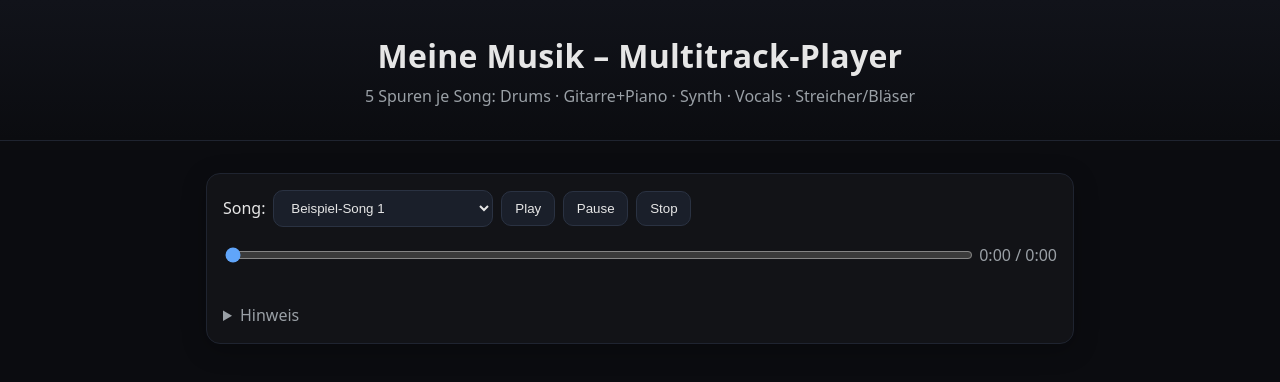
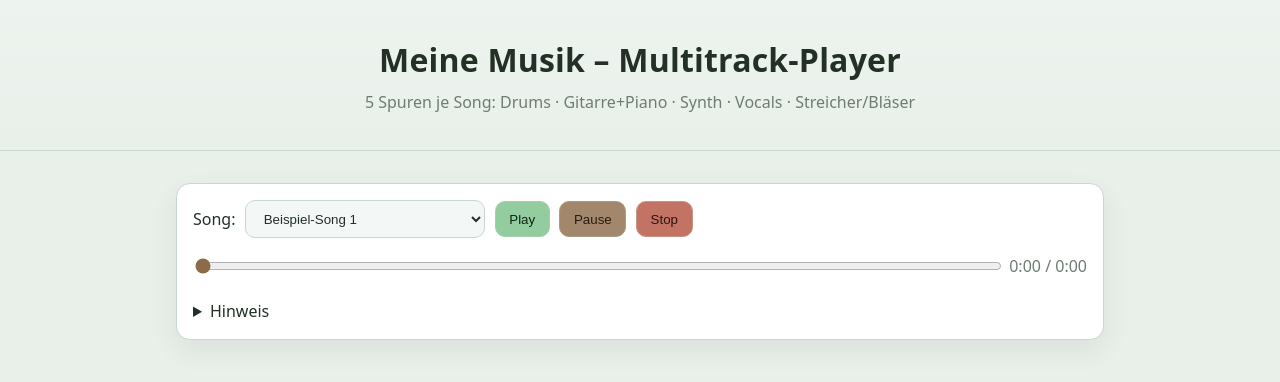
Before and after one commit to RauhmMusik/Rauhm-tbt, a plain HTML site: page index.html in a window 1280 px wide. Drawn offline with Linux system fonts and the light colour scheme; no server answers.

Commit message:
Add files via upload

```diff
--- a/index.html
+++ b/index.html
@@ -18,9 +18,9 @@
         <label for="songSelect">Song:</label>
         <select id="songSelect" class="select"></select>
 
-        <button id="btnPlay" class="btn">Play</button>
-        <button id="btnPause" class="btn">Pause</button>
-        <button id="btnStop" class="btn">Stop</button>
+        <button id="btnPlay" class="btn btn--play">Play</button>
+        <button id="btnPause" class="btn btn--pause">Pause</button>
+        <button id="btnStop" class="btn btn--stop">Stop</button>
       </div>
 
       <div class="timebar">
--- a/style.css
+++ b/style.css
@@ -1,58 +1,101 @@
-/* Minimal, sauber */
+/* Sage green theme with earthy accents */
 :root {
-  --bg: #0b0c10;
-  --card: #121317;
-  --fg: #e6e6e6;
-  --muted: #9aa0a6;
-  --brand: #7dd3fc;
-  --accent: #60a5fa;
-  --danger: #ef4444;
-  --ok: #22c55e;
+  /* Base */
+  --bg: #e9f0ea;             /* light sage */
+  --fg: #233026;             /* deep green text */
+  --muted: #6e7c73;          /* muted gray-green for secondary text */
+  --card: #ffffff;           /* cards on light background */
+  --border: #c9d8cf;         /* soft greenish border */
+  --shadow: rgba(23, 32, 27, .07);
+
+  /* Accents */
+  --accent: #8b6b4a;         /* brown accent (slider + focus) */
+  --ok: #7fc48f;             /* light green (play / solo) */
+  --danger: #b65a4a;         /* muted terracotta (stop / mute) */
+  --warn: #8b6b4a;           /* brown (pause) */
 }
 
 * { box-sizing: border-box; }
-html, body { margin: 0; padding: 0; background: var(--bg); color: var(--fg); font: 16px/1.5 system-ui, -apple-system, Segoe UI, Roboto, Arial, sans-serif; }
+html, body { margin: 0; padding: 0; background: var(--bg); color: var(--fg); font: 16px/1.55 system-ui, -apple-system, Segoe UI, Roboto, Arial, sans-serif; }
 
-header { text-align: center; padding: 2rem 1rem; background: linear-gradient(180deg, #11131a, #0b0c10); border-bottom: 1px solid #1f2430; }
-h1 { margin: 0 0 .25rem; font-weight: 700; letter-spacing: .3px; }
+header {
+  text-align: center; padding: 2.2rem 1rem;
+  background: linear-gradient(180deg, #edf4ef, #e9f0ea);
+  border-bottom: 1px solid var(--border);
+}
+h1 { margin: 0 0 .35rem; font-weight: 750; letter-spacing: .2px; }
 header p { margin: 0; color: var(--muted); }
 
-.container { max-width: 900px; margin: 2rem auto; padding: 0 1rem; }
-.player { background: var(--card); border: 1px solid #1f2430; border-radius: 14px; padding: 1rem; box-shadow: 0 6px 24px rgba(0,0,0,.25); }
+.container { max-width: 960px; margin: 2rem auto; padding: 0 1rem; }
+.player {
+  background: var(--card);
+  border: 1px solid var(--border);
+  border-radius: 14px;
+  padding: 1rem;
+  box-shadow: 0 10px 28px var(--shadow);
+}
 
-.row { display: flex; align-items: center; flex-wrap: wrap; }
-.gap { gap: .5rem; }
+.row { display: flex; align-items: center; flex-wrap: wrap; gap: .6rem; }
+.select, .btn {
+  background: #f3f7f5;
+  color: var(--fg);
+  border: 1px solid var(--border);
+  border-radius: 10px;
+  padding: .58rem .85rem;
+}
+.select { min-width: 240px; }
 
-.select, .btn { background: #1a1f2a; color: var(--fg); border: 1px solid #2a3242; border-radius: 10px; padding: .55rem .8rem; }
-.select { min-width: 220px; }
-.btn { cursor: pointer; }
-.btn:hover { border-color: var(--brand); }
+.btn { cursor: pointer; transition: transform .05s ease, box-shadow .1s ease, border-color .2s ease; }
+.btn:active { transform: translateY(1px); }
+.btn:focus { outline: 3px solid color-mix(in oklab, var(--accent) 30%, transparent); outline-offset: 2px; }
 
-.timebar { display: grid; grid-template-columns: 1fr auto; gap: .5rem; align-items: center; margin: 1rem 0 1.25rem; }
+/* Colored buttons */
+.btn--play  { background: color-mix(in oklab, var(--ok) 85%, #ffffff 15%); border-color: color-mix(in oklab, var(--ok) 50%, var(--border)); color: #0f2718; }
+.btn--pause { background: color-mix(in oklab, var(--warn) 80%, #ffffff 20%); border-color: color-mix(in oklab, var(--warn) 55%, var(--border)); color: #271c10; }
+.btn--stop  { background: color-mix(in oklab, var(--danger) 85%, #ffffff 15%); border-color: color-mix(in oklab, var(--danger) 55%, var(--border)); color: #2a1411; }
+
+.btn--play:hover  { box-shadow: 0 2px 10px color-mix(in oklab, var(--ok) 25%, transparent); }
+.btn--pause:hover { box-shadow: 0 2px 10px color-mix(in oklab, var(--warn) 25%, transparent); }
+.btn--stop:hover  { box-shadow: 0 2px 10px color-mix(in oklab, var(--danger) 25%, transparent); }
+
+.timebar {
+  display: grid; grid-template-columns: 1fr auto; gap: .6rem; align-items: center;
+  margin: 1rem 0 1.25rem;
+}
 #seek { width: 100%; accent-color: var(--accent); }
 .timecodes { color: var(--muted); font-variant-numeric: tabular-nums; }
 
-.tracks { display: grid; gap: .5rem; }
+.tracks { display: grid; gap: .6rem; }
 .track {
   display: grid;
-  grid-template-columns: 1fr auto auto 160px;
-  gap: .5rem;
+  grid-template-columns: 1fr auto auto 140px;
+  gap: .6rem;
   align-items: center;
-  background: #0f1218;
-  border: 1px solid #202634;
-  border-radius: 10px;
-  padding: .6rem .8rem;
+  background: #f7faf8;
+  border: 1px solid var(--border);
+  border-radius: 12px;
+  padding: .65rem .8rem;
 }
 .track .name { font-weight: 600; letter-spacing: .2px; }
-.track .toggles { display: flex; gap: .4rem; }
+.track .toggles { display: flex; gap: .45rem; }
+
 .track .toggles .tbtn {
-  background: #1a1f2a; color: var(--fg);
-  border: 1px solid #2a3242; border-radius: 8px; padding: .35rem .6rem; cursor: pointer;
+  background: #f3f7f5;
+  color: var(--fg);
+  border: 1px solid var(--border);
+  border-radius: 8px;
+  padding: .38rem .65rem;
+  cursor: pointer;
+  transition: border-color .15s ease, background .15s ease;
 }
-.track .toggles .tbtn.active { border-color: var(--ok); }
-.track .toggles .tbtn.mute.active { border-color: var(--danger); }
-.track .vol { display: flex; align-items: center; gap: .5rem; }
-.track .vol input[type=range] { width: 120px; accent-color: var(--brand); }
+.track .toggles .tbtn.solo.active { background: color-mix(in oklab, var(--ok) 20%, #f3f7f5 80%); border-color: var(--ok); }
+.track .toggles .tbtn.mute.active { background: color-mix(in oklab, var(--danger) 20%, #f3f7f5 80%); border-color: var(--danger); }
 
-.hint { margin-top: 1rem; color: var(--muted); }
-code { background: #151923; padding: .1rem .35rem; border-radius: 6px; border: 1px solid #1e2432; }
+.track .vol { display: flex; align-items: center; gap: .55rem; color: var(--muted); }
+.track .vol input[type=range] { width: 120px; accent-color: var(--ok); }
+
+/* Small screens */
+@media (max-width: 640px) {
+  .track { grid-template-columns: 1fr 1fr; grid-auto-rows: auto; }
+  .track .vol { grid-column: 1 / -1; }
+}
```
